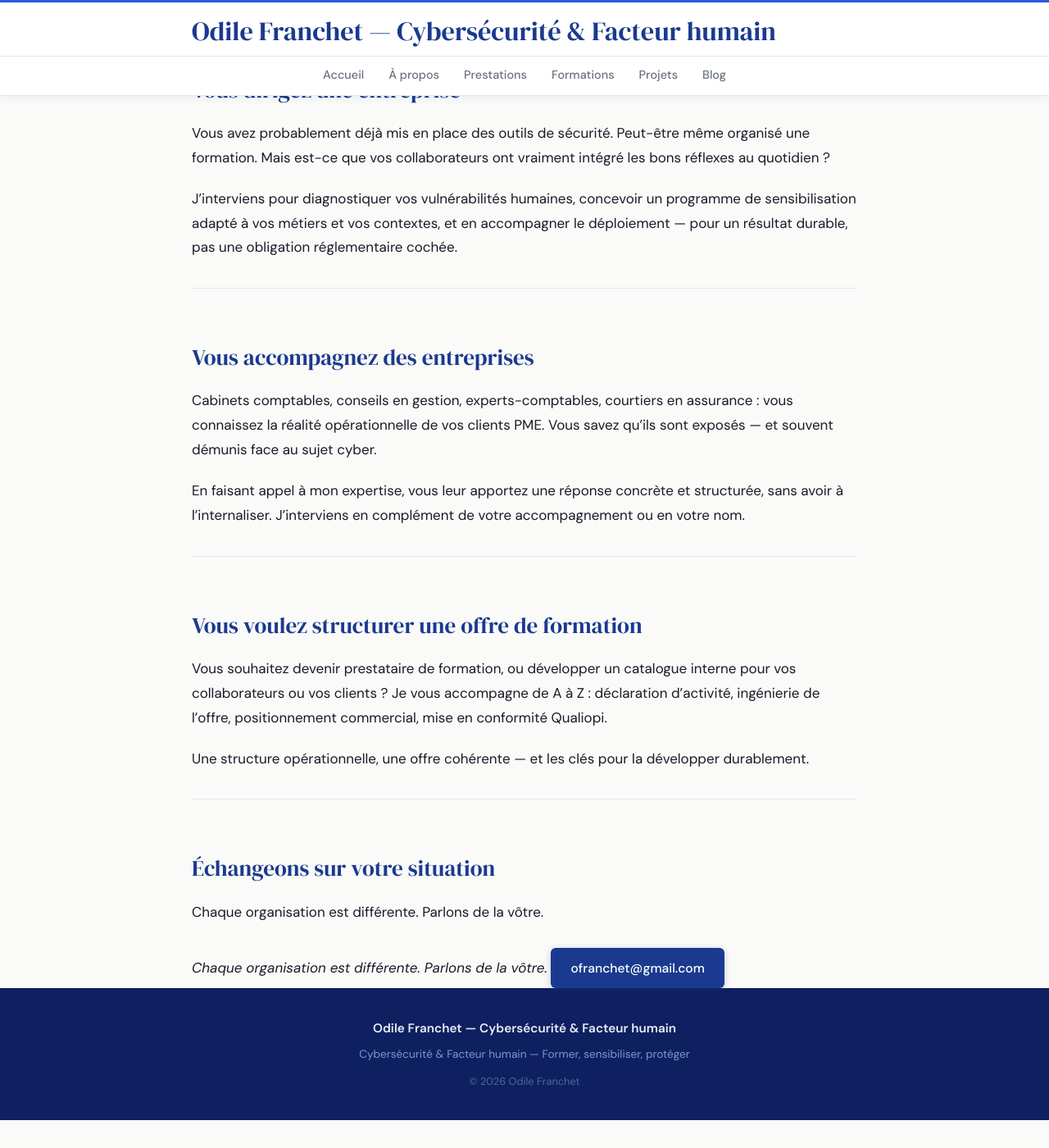
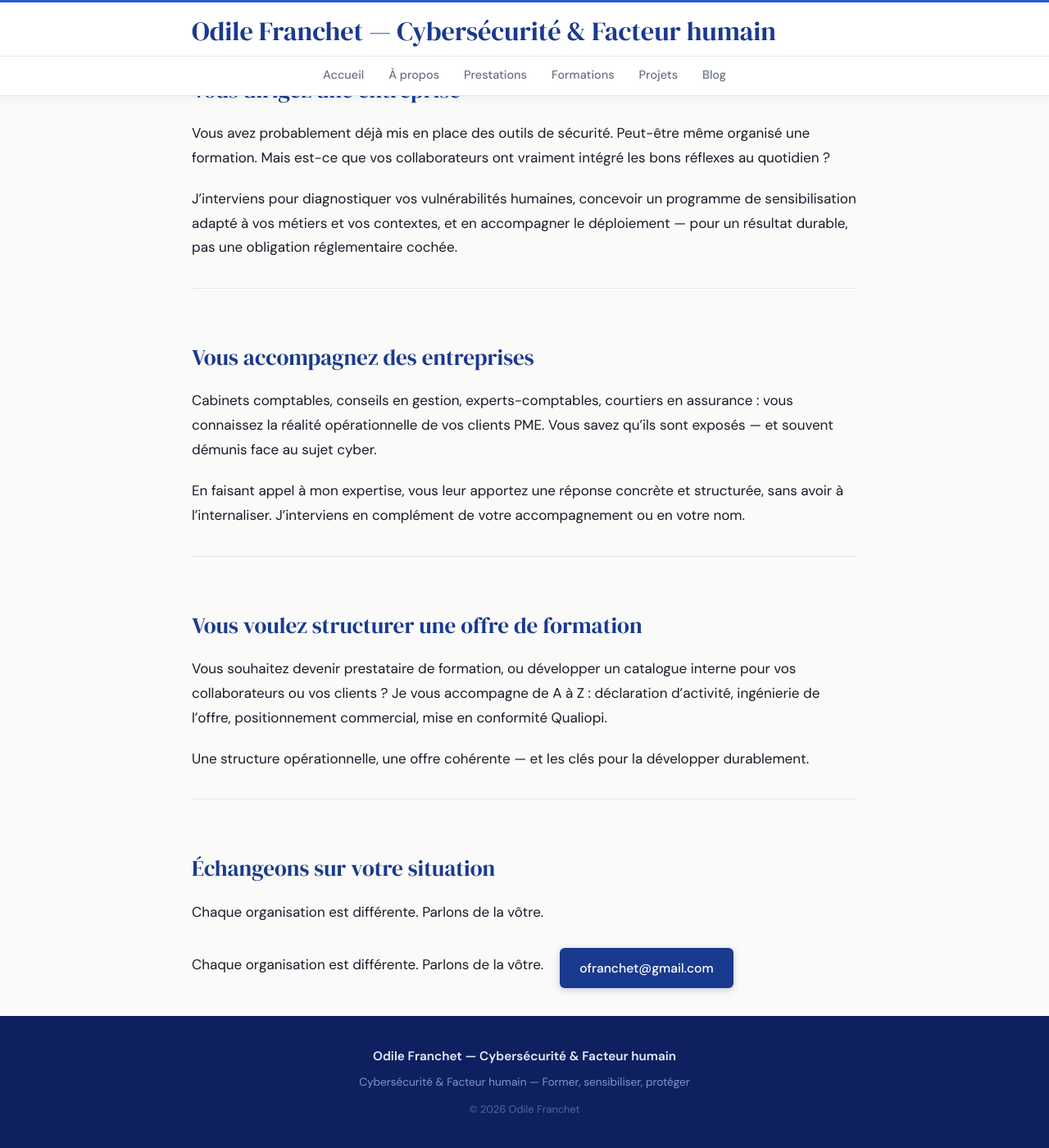
Before and after one commit to ofranchet73/ofranchet73.github.io, a Jekyll site: the page built from index.md, in a window 1280 px wide and 1400 px high, scrolled down 819 px. Shown: the whole window at 82% size. Built offline with Jekyll 4.4.1, drawn with Linux system fonts in a browser that asks for light colours; before the commit the page ends 2185 px from its top, so only the background shows below that.

Commit message:
Update style.css

```diff
--- a/assets/css/style.css
+++ b/assets/css/style.css
@@ -567,6 +567,44 @@ img { max-width: 100%; height: auto; }
   border-color: var(--accent);
   font-weight: 600;
 }
+
+/* CTA inline email */
+.cta-inline {
+  display: flex;
+  align-items: center;
+  gap: 20px;
+  flex-wrap: wrap;
+  margin-top: 8px;
+  margin-bottom: 2em;
+}
+
+.cta-inline em {
+  font-style: normal;
+  font-size: 1em;
+  color: var(--text);
+}
+
+.btn-email {
+  display: inline-block;
+  background: var(--blue);
+  color: var(--white) !important;
+  padding: 10px 22px;
+  border-radius: var(--radius);
+  font-weight: 500;
+  font-size: 0.9em;
+  text-decoration: none !important;
+  border-bottom: none !important;
+  transition: background 0.2s, transform 0.15s;
+  box-shadow: 0 2px 8px rgba(26, 58, 143, 0.25);
+  white-space: nowrap;
+}
+
+.btn-email:hover {
+  background: var(--blue-dark);
+  transform: translateY(-1px);
+  text-decoration: none !important;
+}
+
 .post-list {
   list-style: none;
   padding: 0;
```
